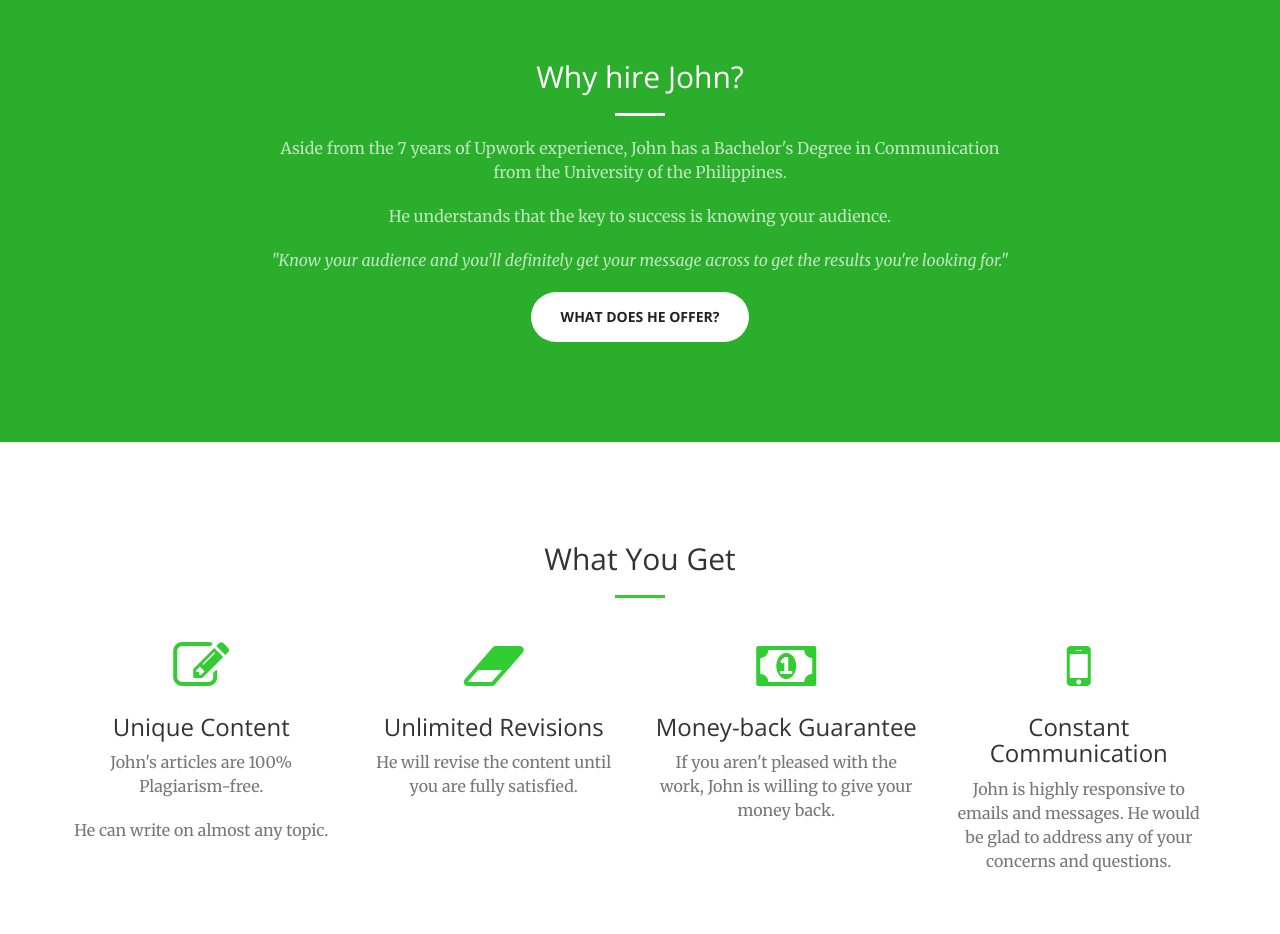
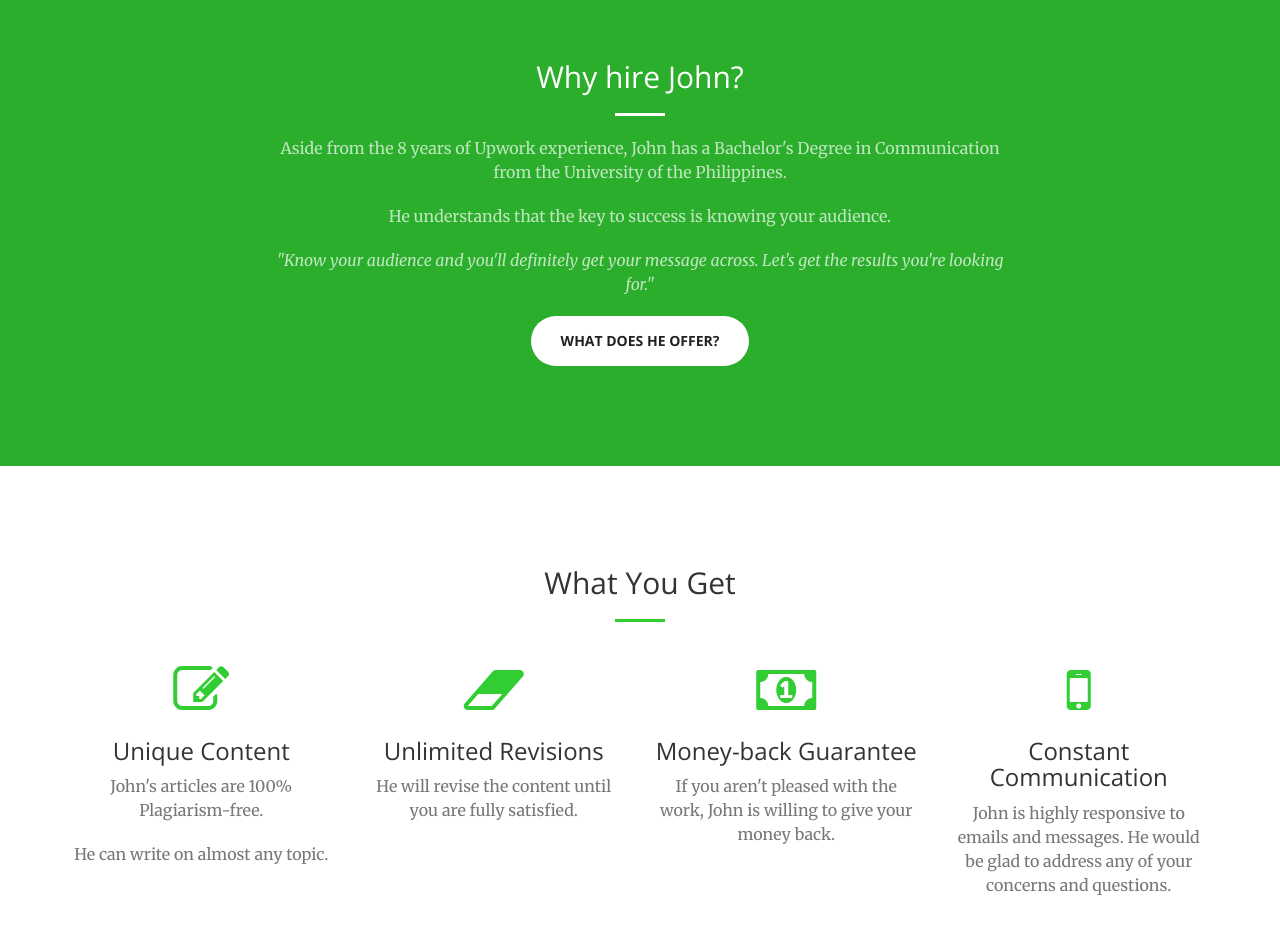
Before and after one commit to johncarloM/johncarlom.github.io, a website: page index.html in a window 1280 px wide. Shown: the part 840-1774 px from the top of the page. Drawn offline with nearby package versions, Linux system fonts and the light colour scheme.

Commit message:
Update index.html

```diff
--- a/index.html
+++ b/index.html
@@ -89,7 +89,7 @@
                 <div class="col-lg-8 col-lg-offset-2 text-center">
                     <h2 class="section-heading">Why hire John?</h2>
                     <hr class="light">
-                    <p class="text-faded">Aside from the 7 years of Upwork experience, John has a Bachelor's Degree in Communication from the University of the Philippines. </p><p class="text-faded">He understands that the key to success is knowing your audience.</p><p class="text-faded"><em>"Know your audience and you'll definitely get your message across to get the results you're looking for."</em></p>
+                    <p class="text-faded">Aside from the 8 years of Upwork experience, John has a Bachelor's Degree in Communication from the University of the Philippines. </p><p class="text-faded">He understands that the key to success is knowing your audience.</p><p class="text-faded"><em>"Know your audience and you'll definitely get your message across. Let's get the results you're looking for."</em></p>
                     <a href="#services" class="page-scroll btn btn-default btn-xl sr-button">What does he offer?</a>
                 </div>
             </div>
```
